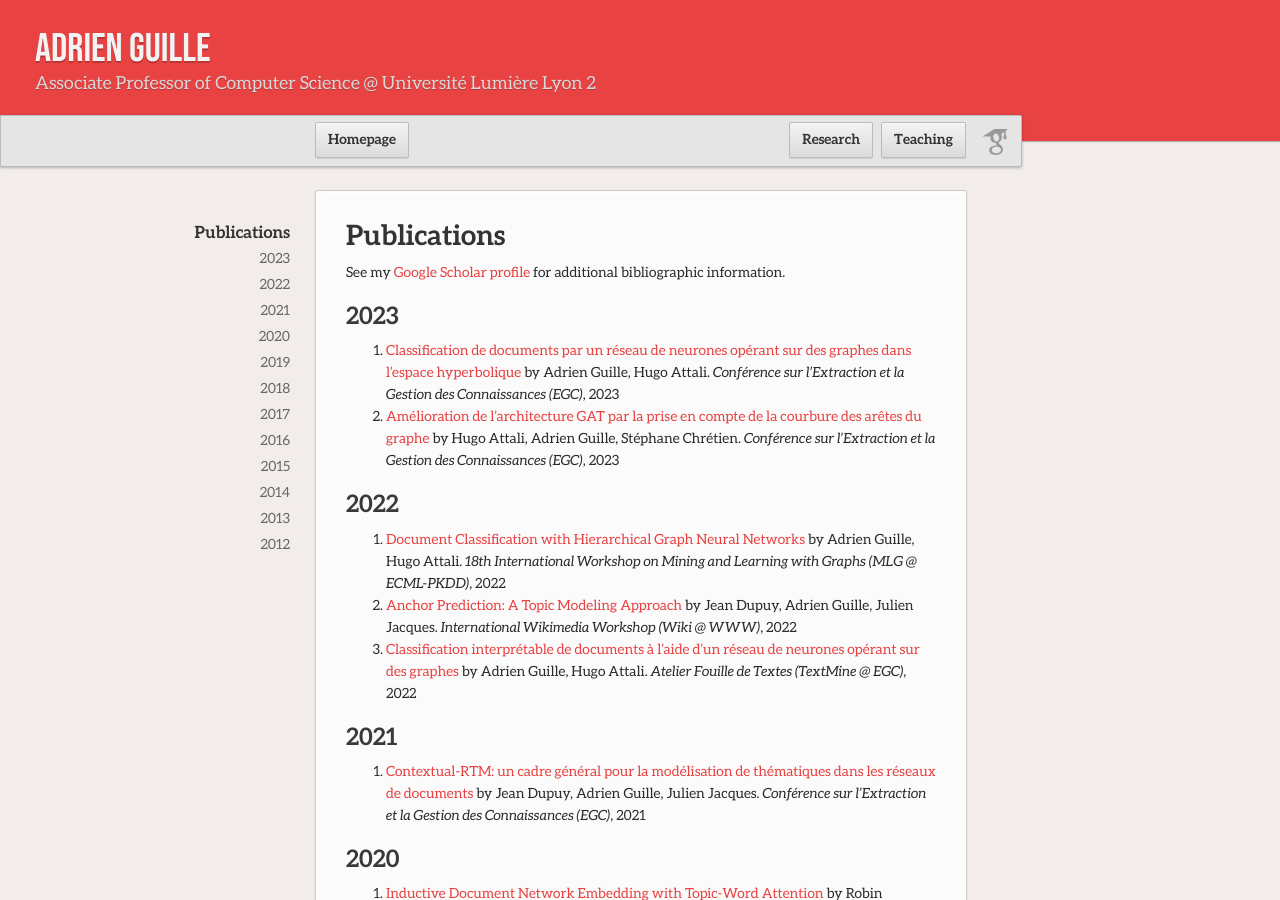
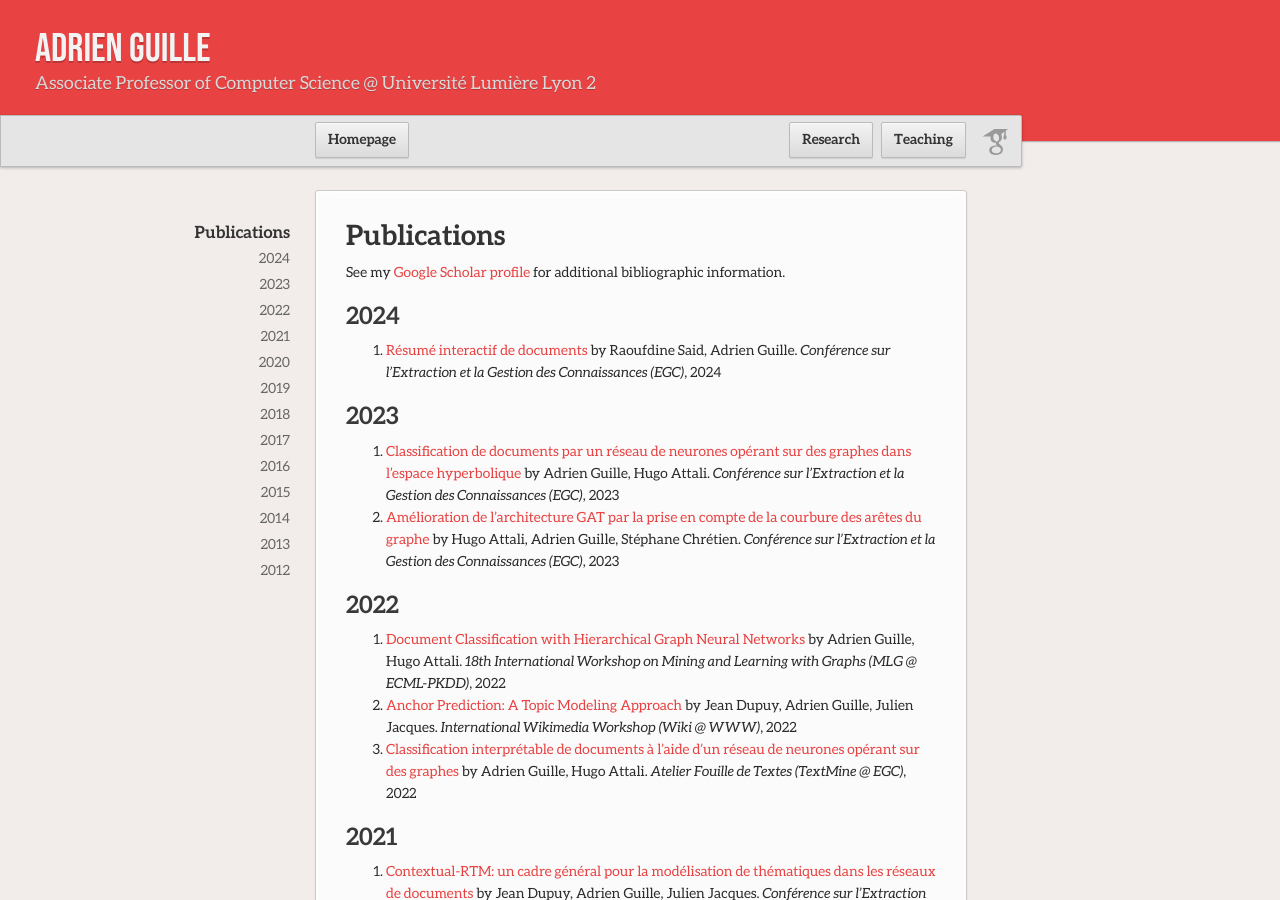
Before and after one commit to AdrienGuille/adrienguille.github.io, a Jekyll site: the page built from publications.md, in a window 1280 px wide and 900 px high. Built offline with Jekyll 4.4.1, drawn with Linux system fonts in a browser that asks for light colours; our own code applies the rules of GitHub Pages for plain Markdown files.

Commit message:
Update publications.md

```diff
--- a/publications.md
+++ b/publications.md
@@ -1,6 +1,10 @@
 # Publications
 
 See my [Google Scholar profile](https://scholar.google.com/citations?user=mM_oO18AAAAJ) for additional bibliographic information.
+
+## 2024
+
+- [Résumé interactif de documents](#) by Raoufdine Said, Adrien Guille. *Conférence sur l'Extraction et la Gestion des Connaissances (EGC)*, 2024
 
 ## 2023
 
```
